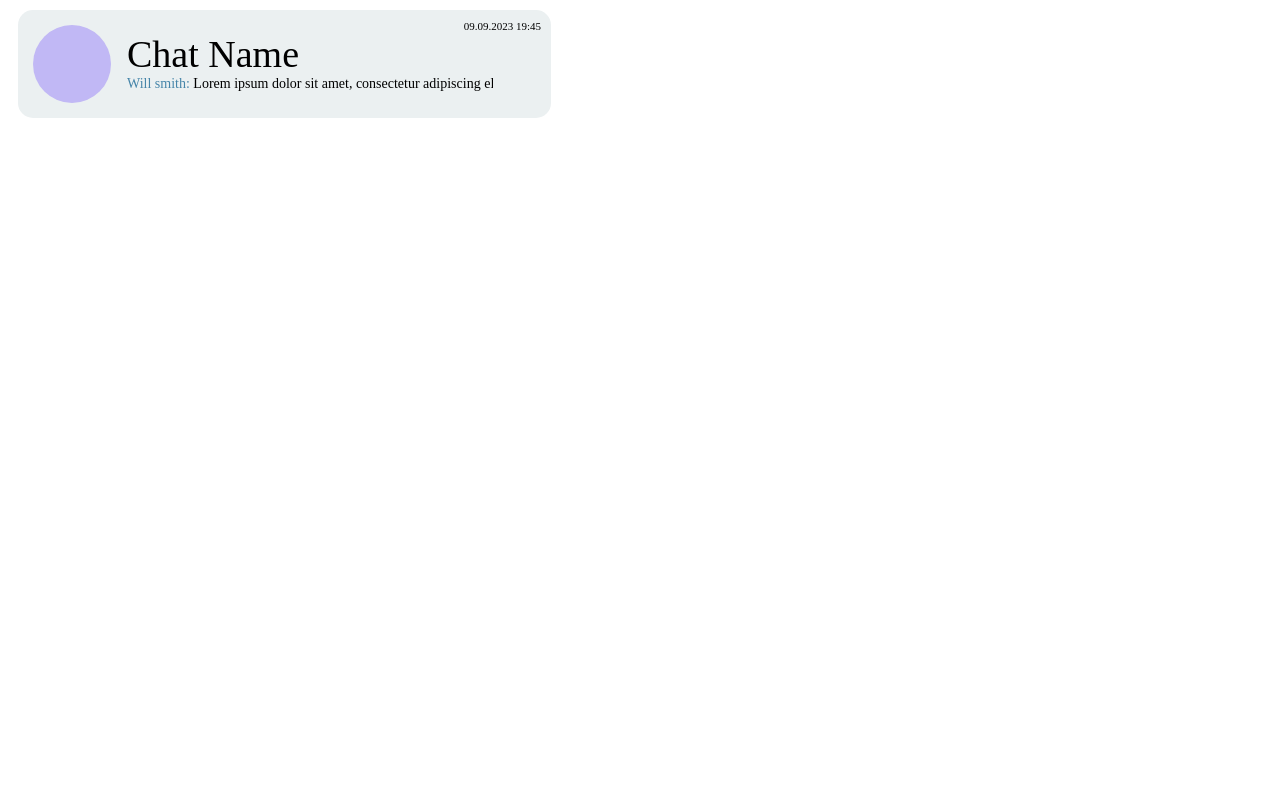
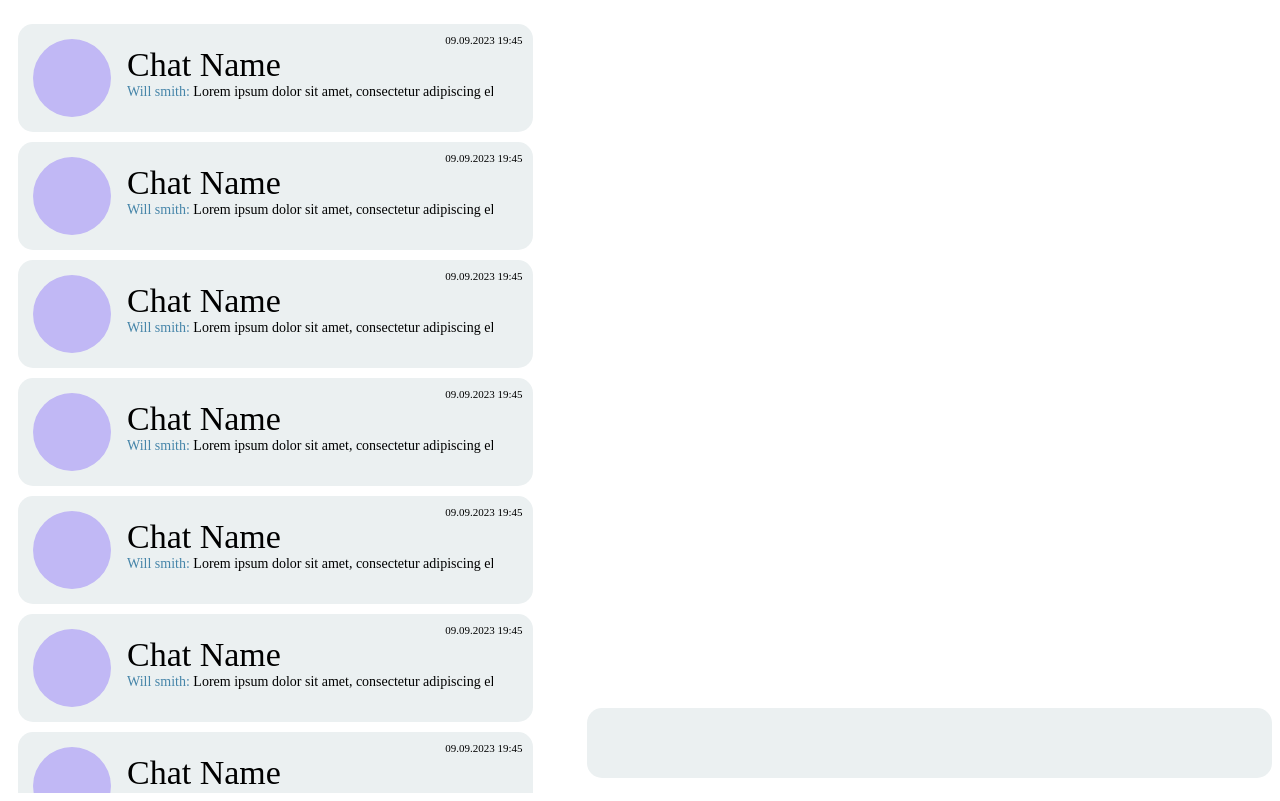
Before and after one commit to burdenkof/messeger.yandex.praktikum, a website built with Parcel: page static/index.html in a window 1280 px wide. Both pictures are taken after a click on the link "Chat list >". Built offline with nearby package versions, Linux system fonts and the light colour scheme.

Commit message:
chat row, chat list

```diff
--- /dev/null
+++ b/components/chatlist/chatlist.css
@@ -0,0 +1,35 @@
+
+.chat-list{
+    display:flex;
+    position:relative;
+    max-height:calc(100vh - 15px);
+    overflow-y:scroll;
+    aside{
+        flex-grow:1;
+        overflow-y:scroll;
+    }
+    main{
+        flex-grow:25;
+        min-height: 100%;
+        display: flex;
+        flex-direction: column;
+    }
+    ul{
+        padding: 0px;
+        margin: none;
+        li{
+            display: block;
+        }
+    }
+    .chat-list_send-input{
+        display: flex;
+        border-radius: 15px;
+        background: #EBF0F1;
+        padding: 35px;
+        position:absolute;
+        bottom:15px;
+        right:0;
+        width:calc(100vw - 665px);
+
+    }
+}
--- /dev/null
+++ b/components/chatlist/chatlist.js
@@ -0,0 +1,16 @@
+import { chatListTemplate } from "./template"
+import { getChatRow } from "../chatrow/chatrow"
+
+export const getChatList = (items) => {
+
+    const Handlebars = require("handlebars")
+    const template = Handlebars.compile(chatListTemplate)
+
+
+
+    items.map((item, i) =>{
+        item.html = getChatRow({item})
+    })
+
+    return template({items})
+}
--- /dev/null
+++ b/components/chatlist/template.js
@@ -0,0 +1,15 @@
+export const  chatListTemplate =
+`
+<div class ="chat-list">
+<aside >
+    <ul class="chat-list-ul">
+        {{#each items}}
+            <li>{{{html}}}</li>
+        {{/each}}
+    </ul>
+</aside>
+<main>
+    <div class = "chat-list_send-input"></div>
+</main>
+
+`
--- a/components/chatrow/chatrow.css
+++ b/components/chatrow/chatrow.css
@@ -1,10 +1,12 @@
-.chat-list_one-row{
+.chat-list_one-row {
     display: flex;
     border-radius: 15px;
     background: #EBF0F1;
     margin: 10px;
     padding: 10px;
     max-width: 513px;
+    overflow: hidden;
+    cursor:pointer;
 
     .chat-list_one-row_avatar{
         border-radius: 200px;
@@ -21,16 +23,16 @@
         flex-grow:10;
         display: flex;
         flex-direction: column;
-
+        overflow: hidden;
         .chat-list_one-row_main-info_chat-name{
-            font-size: 38px!important;
+            font-size: 34px!important;
             display:black
         }
 
         .chat-list_one-row_main-info_description{
             display:flex;
             align-items: flex-end;
-
+            overflow: hidden;
             .chat-list_one-row_main-info_description_username{
                 color: #4685A9;
                 font-size: 14px;
@@ -51,4 +53,9 @@
         }
 
     }
+
 }
+
+.chat-list_one-row:hover {
+    background: #E9E9EC;
+}
--- a/components/chatrow/chatrow.js
+++ b/components/chatrow/chatrow.js
@@ -1,6 +1,6 @@
 import {chatRowTemplate} from './template'
 
- export const chatRow = (item) => {
+ export const getChatRow = (item) => {
 
     const Handlebars = require("handlebars")
     const template = Handlebars.compile(chatRowTemplate)
--- a/components/chatrow/template.js
+++ b/components/chatrow/template.js
@@ -10,7 +10,7 @@ export const  chatRowTemplate =
 
         <div class="chat-list_one-row_main-info_description">
             <span class="chat-list_one-row_main-info_description_username">{{item.userName}}:&nbsp;</span>
-            <span class="chat-list_one-row_main-info_description_text">{{item.text}}</span>
+            <div class="chat-list_one-row_main-info_description_text">{{item.text}}</div>
 
         </div>
 
--- a/package.json
+++ b/package.json
@@ -2,7 +2,6 @@
   "name": "yandex.practikum.messeger.postdove",
   "version": "1.0.0",
   "description": "",
-  "main": "./src/index.js",
   "scripts": {
     "dev": "parcel ./static/index.html",
     "build": "parcel build ./static/index.html",
--- a/src/index.css
+++ b/src/index.css
@@ -2,6 +2,7 @@
 @import '../pages/pagelist/pagelist.css';
 
 @import '../components/chatrow/chatrow.css';
+@import '../components/chatlist/chatlist.css';
 @import './fonts/inter/inter.css'
 
 *{
--- a/src/index.js
+++ b/src/index.js
@@ -12,6 +12,4 @@ async function changeHash() {
   root.innerHTML = html
 }
 
-(async () => {
-    await changeHash()
-  })()
+(async () => {    await changeHash()  })()
--- a/src/route.js
+++ b/src/route.js
@@ -1,18 +1,24 @@
-import { chatRow } from "../components/chatrow/chatrow";
+import { getChatRow } from "../components/chatrow/chatrow";
 import { pagelist } from "../pages/pagelist/pagelist";
+import { getChatList } from "../components/chatlist/chatlist";
 
 export const getPage = (url) => {
     switch (url) {
       case "#chatlist":
-        return chatRow({item:
+
+      let list =[];
+      for(let i =0; i < 15; i++){
+          list.push(
               {
                   name:'Chat Name',
                   userName:'Will smith',
                   text:'Lorem ipsum dolor sit amet, consectetur adipiscing elit, sed do eiusmod tempor incididunt ut labore et dolore magna aliqua. Ut enim ad minim veniam, quis nostrud exercitation ullamco laboris nisi ut aliquip ex ea commodo consequat',
                   time: '09.09.2023 19:45'
+              })
+
       }
 
-        })
+        return getChatList(list)
       default:
         return pagelist()
     }
--- a/static/index.html
+++ b/static/index.html
@@ -1,8 +1,8 @@
+<!DOCTYPE html>
 <html>
     <head>
         <link rel="stylesheet" href="../src/index.css" />
         <script type="module" src="../src/index.js"></script>
-        <link  href="https://fonts.googleapis.com" />
         <title>PostDove messeger</title>
     </head>
     <body>
```
Also changed, not shown: 1 other file. Lines whose indentation alone changed are shown as unchanged.
